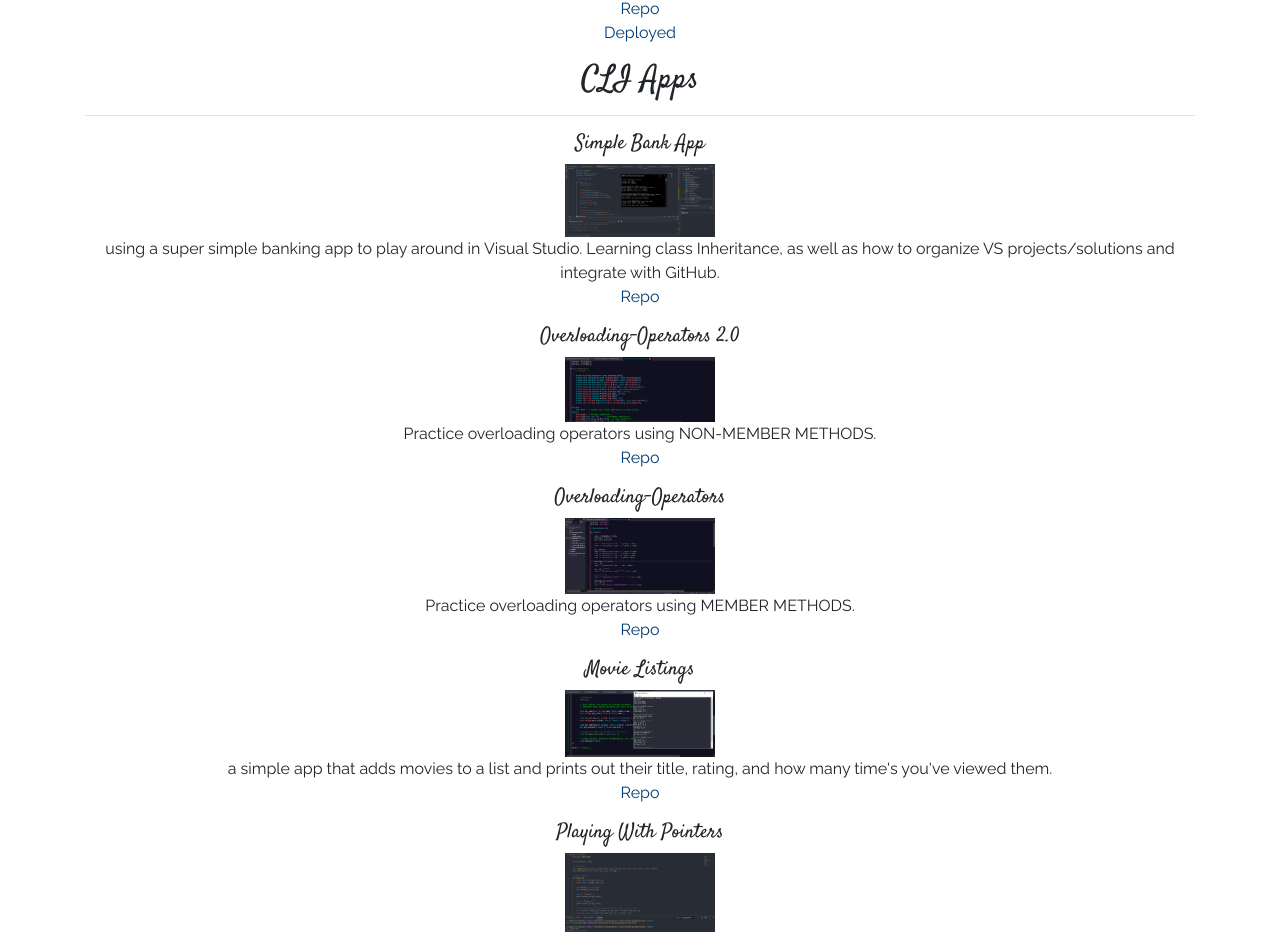
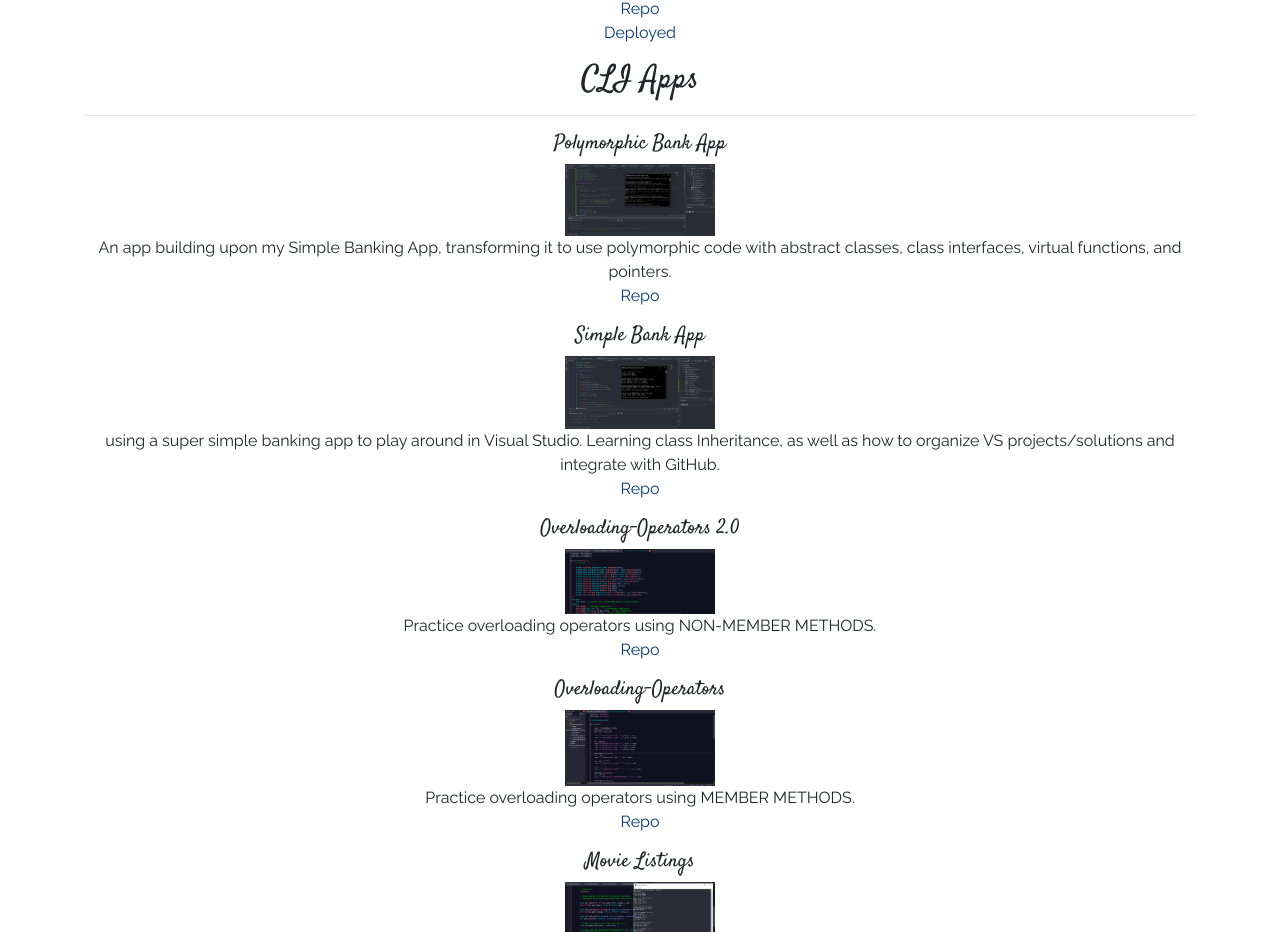
Before and after one commit to tiiedye/React-Portfolio, a React (Create React App) app: page /portfolio in a window 1280 px wide. Shown: the part 1819-2751 px from the top of the page. Built offline with nearby package versions, Linux system fonts and the light colour scheme; the HTML template or start-up script is replaced by a standard one.

Commit message:
updating portfolio

```diff
--- a/src/pages/Portfolio.js
+++ b/src/pages/Portfolio.js
@@ -164,6 +164,15 @@ function Portfolio() {
 
                 <div className="text-center">
                     <p>
+                        <h5>Polymorphic Bank App</h5>
+                        <img src={require("../assets/polymorphic-bank-app.png")} alt="CLI" style={styles.other}></img>
+                        <br />
+                        An app building upon my Simple Banking App, transforming it to use polymorphic code with abstract classes, class interfaces, virtual functions, and pointers.
+                        <br />
+                        <a class="a" href="https://github.com/tiiedye/Polymorphic-Bank-App" target="_blank" rel="noopener noreferrer">Repo</a>
+                    </p>
+
+                    <p>
                         <h5>Simple Bank App</h5>
                         <img src={require("../assets/simple-bank-app.png")} alt="CLI" style={styles.other}></img>
                         <br />
```
Also changed, not shown: src/assets/polymorphic-bank-app.png (added).
